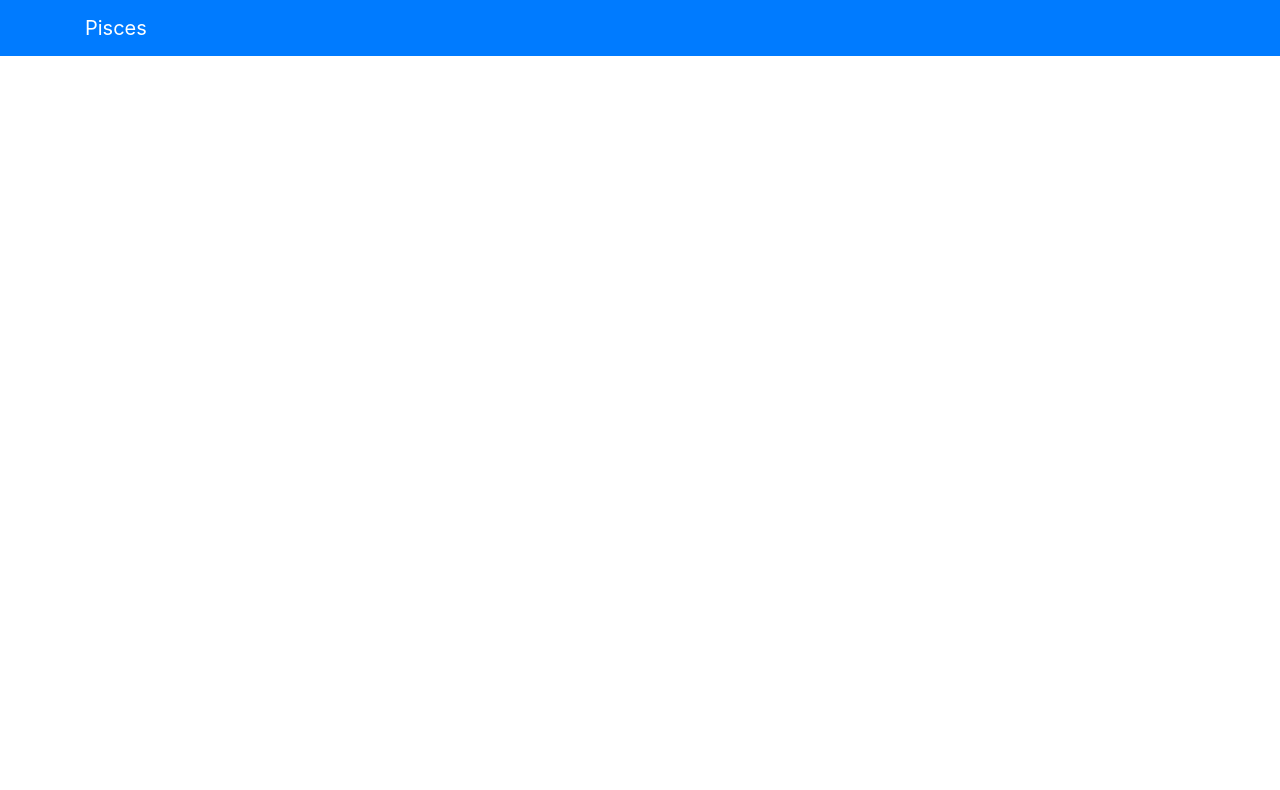
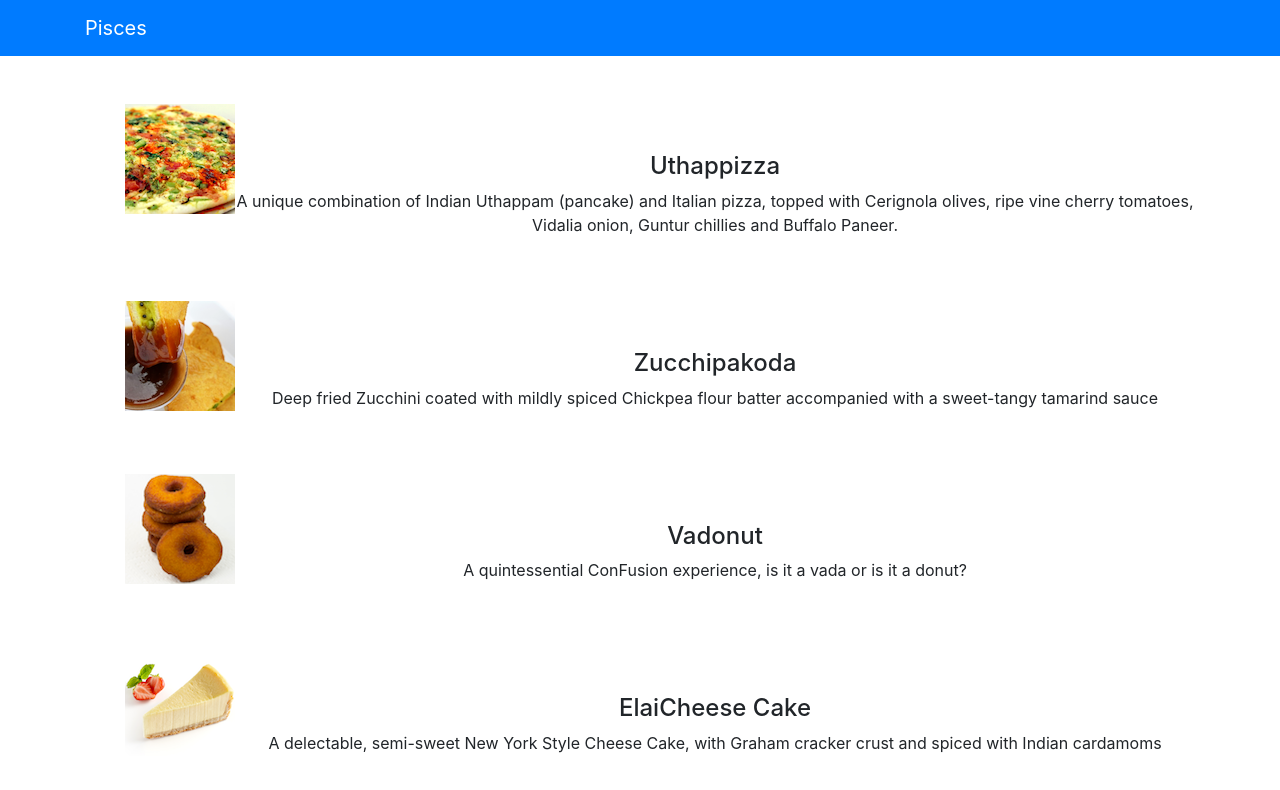
Before and after one commit to AuNguyenUIT/cousera, a React (Create React App) app: page / in a window 1280 px wide. Shown: the top 790 px of the page. Built offline with nearby package versions, Linux system fonts and the light colour scheme.

Commit message:
Componets part1

```diff
--- a/src/App.js
+++ b/src/App.js
@@ -1,6 +1,7 @@
 import React from "react";
 import { Navbar, NavbarBrand } from "reactstrap";
 import "./App.css";
+import { MenuComponent } from "./components/MenuComponent";
 
 function App() {
   return (
@@ -10,6 +11,7 @@
           <NavbarBrand href="/">Pisces</NavbarBrand>
         </div>
       </Navbar>
+      <MenuComponent />
     </div>
   );
 }
--- /dev/null
+++ b/src/components/MenuComponent.js
@@ -0,0 +1,69 @@
+import React, { useState } from "react";
+import { Media } from "reactstrap";
+
+export const MenuComponent = () => {
+  const [dishes] = useState([
+    {
+      id: 0,
+      name: "Uthappizza",
+      image: "assets/images/uthappizza.png",
+      category: "mains",
+      label: "Hot",
+      price: "4.99",
+      description:
+        "A unique combination of Indian Uthappam (pancake) and Italian pizza, topped with Cerignola olives, ripe vine cherry tomatoes, Vidalia onion, Guntur chillies and Buffalo Paneer.",
+    },
+    {
+      id: 1,
+      name: "Zucchipakoda",
+      image: "assets/images/zucchipakoda.png",
+      category: "appetizer",
+      label: "",
+      price: "1.99",
+      description:
+        "Deep fried Zucchini coated with mildly spiced Chickpea flour batter accompanied with a sweet-tangy tamarind sauce",
+    },
+    {
+      id: 2,
+      name: "Vadonut",
+      image: "assets/images/vadonut.png",
+      category: "appetizer",
+      label: "New",
+      price: "1.99",
+      description:
+        "A quintessential ConFusion experience, is it a vada or is it a donut?",
+    },
+    {
+      id: 3,
+      name: "ElaiCheese Cake",
+      image: "assets/images/elaicheesecake.png",
+      category: "dessert",
+      label: "",
+      price: "2.99",
+      description:
+        "A delectable, semi-sweet New York Style Cheese Cake, with Graham cracker crust and spiced with Indian cardamoms",
+    },
+  ]);
+  const menu = dishes.map((dish) => {
+    return (
+      <div key={dish.id} className="col-12 mt-5">
+        <Media tag="li">
+          <Media left middle>
+            <Media object src={dish.image} alt={dish.name} />
+          </Media>
+          <Media body className="mt-5">
+            <Media heading>{dish.name}</Media>
+            <p>{dish.description}</p>
+          </Media>
+        </Media>
+      </div>
+    );
+  });
+  return (
+    <div className="container">
+      <div className="row">
+        <Media list>{menu}</Media>
+      </div>
+    </div>
+  );
+};
```
